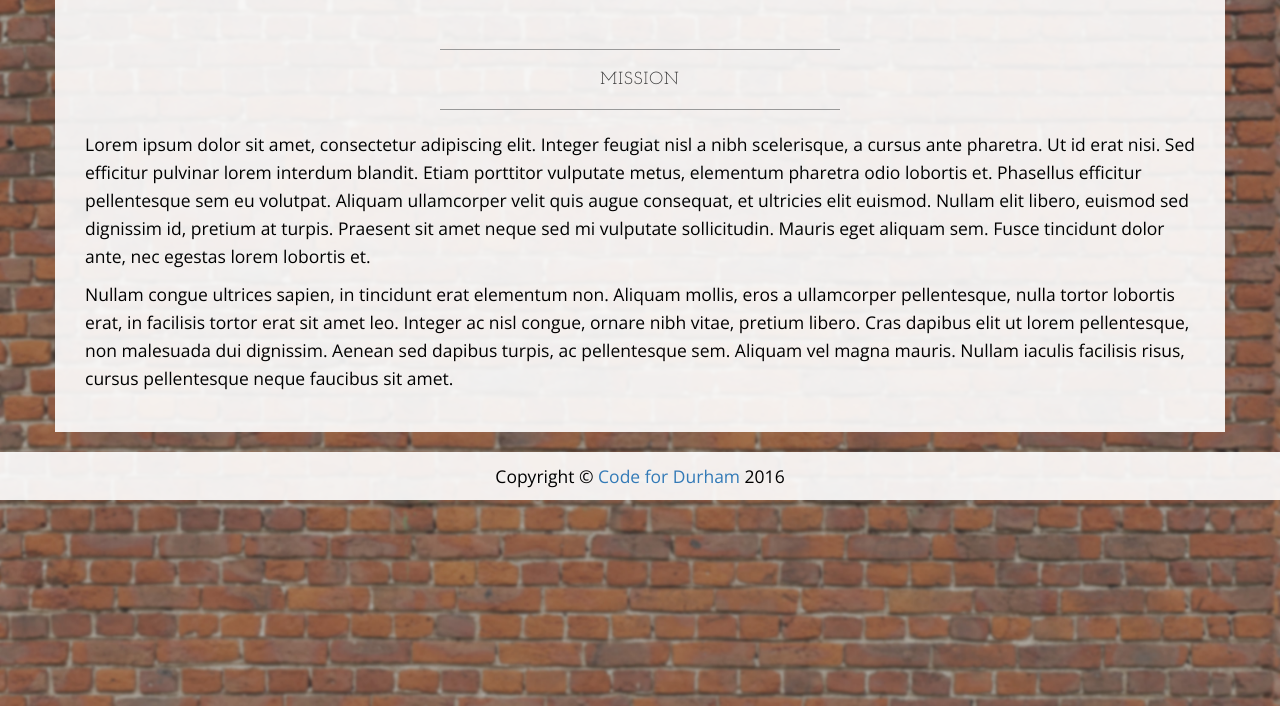
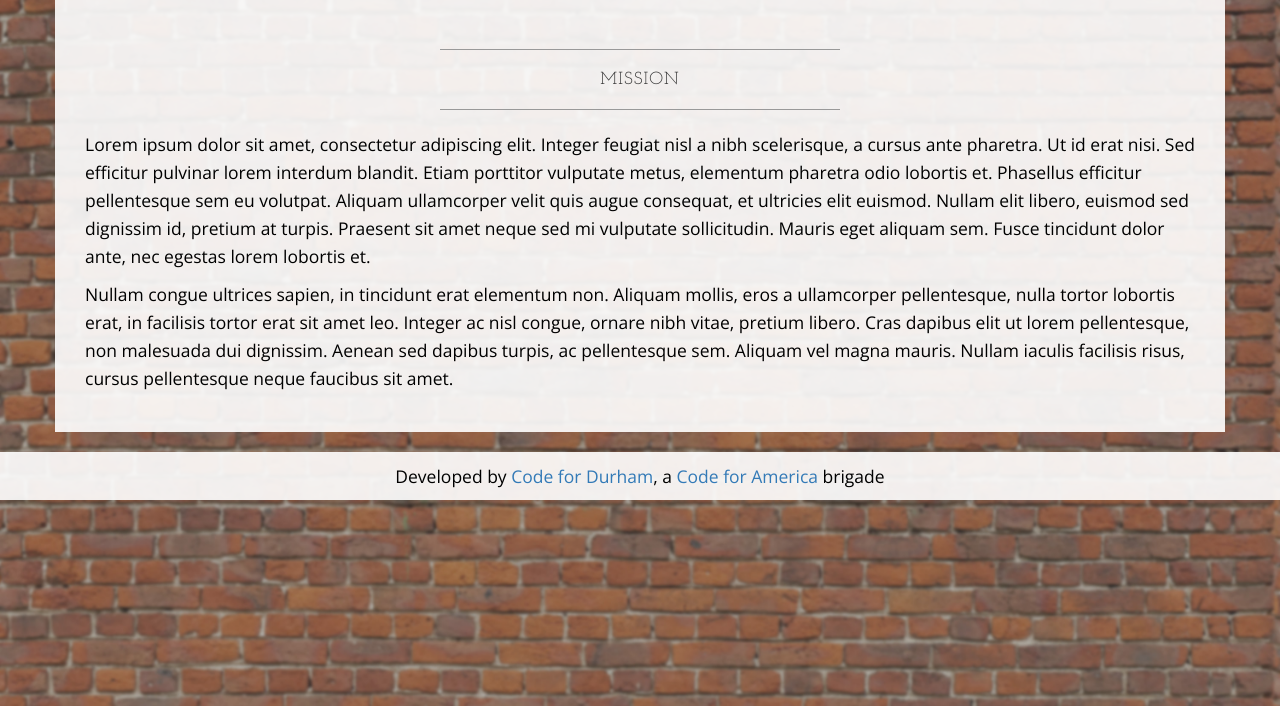
Before and after one commit to codefordurham/affordablehousing_old, a Flask app: page / in a window 1280 px wide. Shown: the part 65-771 px from the top of the page. Run offline with Flask 2, Linux system fonts and the light colour scheme; some libraries are stand-ins or nearby versions.

Commit message:
W-29 Add 'Code For America' link ot footer

```diff
--- a/templates/base.html
+++ b/templates/base.html
@@ -73,7 +73,7 @@
         <div class="container">
             <div class="row">
                 <div class="col-lg-12 text-center">
-                    <p>Copyright &copy; <a href = "http://codefordurham.com" target="_blank">Code for Durham</a> 2016</p>
+                    <p>Developed by <a href = "http://codefordurham.com" target="_blank">Code for Durham</a>, a <a href = "https://www.codeforamerica.org/" target="_blank">Code for America</a> brigade</p>
                 </div>
             </div>
         </div>
```
